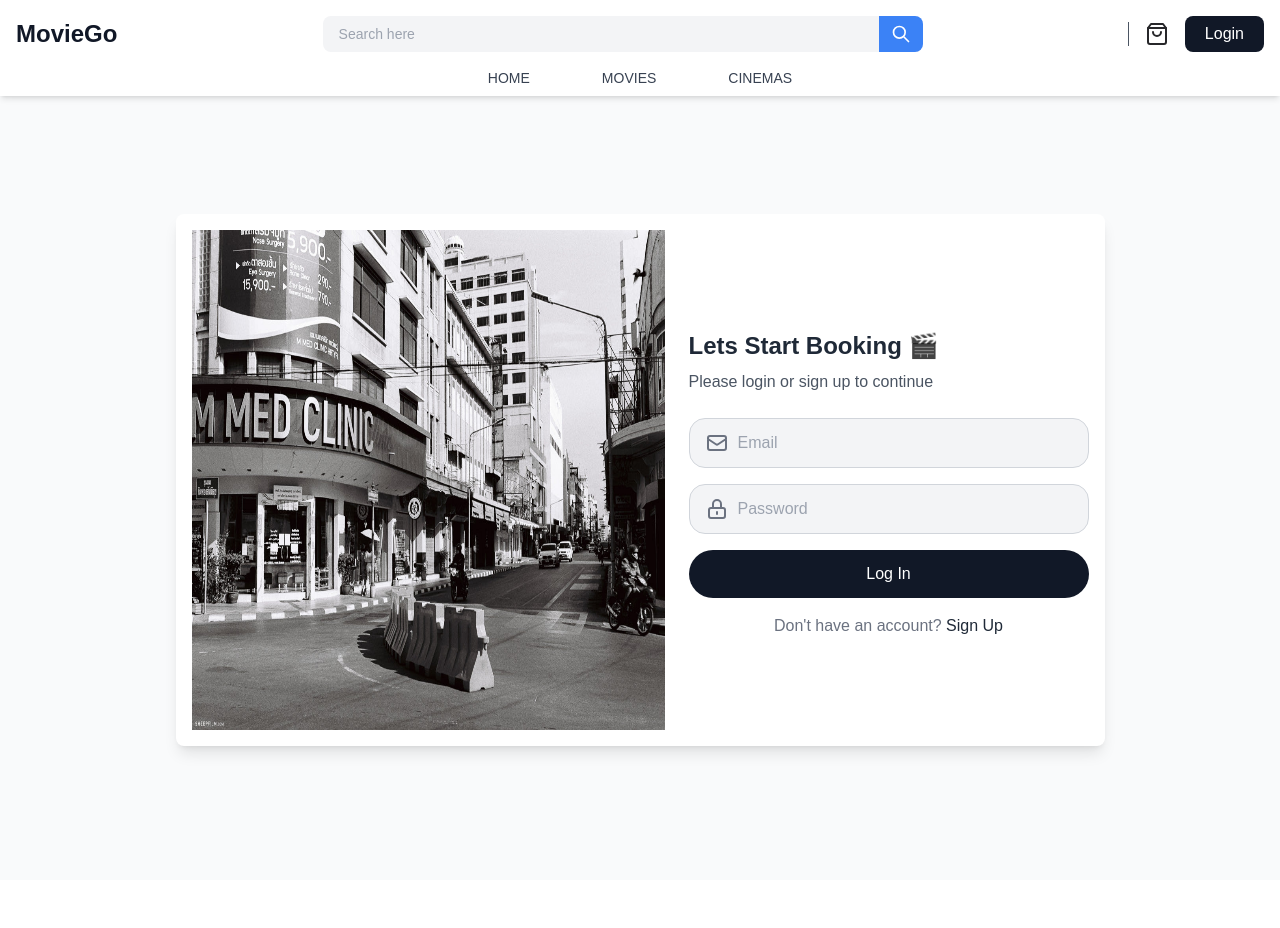
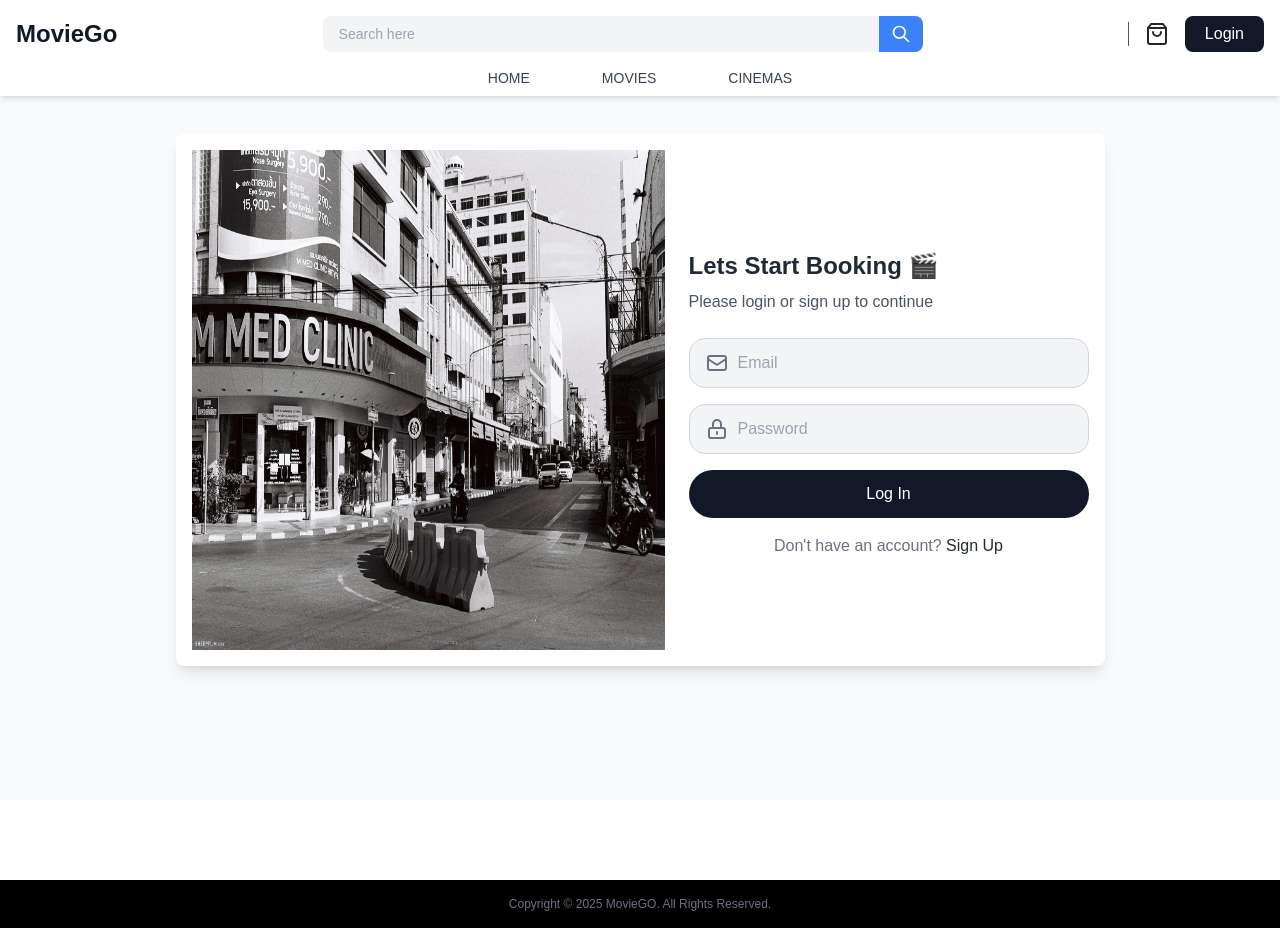
Before and after one commit to amesupakorn/MoviGo, a Next.js app in the folder movie-booking/: page /client/auth/login in a window 1280 px wide. Before the commit the page ends 880 px from the top, so only its background shows below. Built offline with nearby package versions, Linux system fonts and the light colour scheme.

Commit message:
merge branch front

```diff
--- a/movie-booking/app/client/layout.tsx
+++ b/movie-booking/app/client/layout.tsx
@@ -4,6 +4,7 @@ import { useEffect, useState } from "react";
 import Navbar from "../components/nav";
 import { useAlert } from "@/app/context/AlertContext";
 import LoadTwo from "@/app/components/ui/loading/loadTwo";
+import Footer from "../components/Footer";
 
 export default function Layout({ children }: { children: React.ReactNode }) {
   const [loading, setLoading] = useState(true);
@@ -26,15 +27,18 @@ export default function Layout({ children }: { children: React.ReactNode }) {
 
 
   return (
+    <div>
+      <div className="flex min-h-screen flex-col md:flex-row md:overflow-hidden">
+          {loading && <LoadTwo />}
 
-    <div className="flex min-h-screen flex-col md:flex-row md:overflow-hidden">
-        {loading && <LoadTwo />}
+        <div className="">
+          <Navbar />
+        </div>
 
-      <div className="">
-        <Navbar />
+        <div className="flex-grow md:overflow-y-auto">{children}</div>
+
       </div>
-
-      <div className="flex-grow md:overflow-y-auto mt-20">{children}</div>
+    <Footer />
     </div>
   );
 }
--- /dev/null
+++ b/movie-booking/app/components/Footer.tsx
@@ -0,0 +1,16 @@
+"use client";
+
+const Footer = () => {
+    return (
+      <footer className="bg-black text-white mt-20 py-4">
+
+
+
+        <div className="text-center text-xs text-gray-500">
+          Copyright © {new Date().getFullYear()} MovieGO. All Rights Reserved.
+        </div>
+      </footer>
+    );
+  };
+
+  export default Footer;
--- a/movie-booking/app/components/MovieBanner.tsx
+++ b/movie-booking/app/components/MovieBanner.tsx
@@ -44,7 +44,7 @@ const MovieBanner: React.FC<MovieBannerProps> = ({ movies }) => {
     }, [movies]);
 
     return (
-        <div className="relative w-full h-[350px] md:h-[450px] lg:h-[600px] overflow-hidden">
+        <div className="relative w-full h-[250px] max-sm:h-[300px] sm:h-[400px] md:h-[500px] lg:h-[600px] overflow-hidden">
             <div className="carousel w-full h-full relative">
                 {movies.map((movie, index) => (
                     <div
@@ -57,7 +57,7 @@ const MovieBanner: React.FC<MovieBannerProps> = ({ movies }) => {
 
                         {/* ✅ Overlay Content */}
                         <div className="absolute bottom-4 left-4 p-4 rounded-lg text-white text-left mb-5">
-                            <h1 className="text-3xl lg:text-3xl font-bold max-w-2xl">{movie.title}</h1>
+                            <h1 className="text-xl sm:text-xl md:text-3xl lg:text-3xl font-bold max-w-2xl">{movie.title}</h1>
                             <div className="flex items-center space-x-4 text-sm text-gray-200">
 
                                 {moviesDetail[movie.id]?.runtime && (
@@ -66,9 +66,9 @@ const MovieBanner: React.FC<MovieBannerProps> = ({ movies }) => {
                                 <span className="text-gray-400">|</span>
 
                                 {moviesDetail[movie.id]?.genres && (
-                                    <span>{moviesDetail[movie.id]?.genres.map(g => g.name).join("/")}</span>
+                                    <span className="hidden sm:block">{moviesDetail[movie.id]?.genres.map(g => g.name).join("/")}</span>
                                 )}
-                                <span className="text-gray-400">|</span>
+                                <span className="text-gray-400 hidden sm:inline">|</span>
 
                                 {movie.release_date && (
                                     <span>{format(new Date(movie.release_date), "d MMMM yyyy")}</span>
```
Also changed, not shown: movie-booking/public/uploads/default_profile.jpg (added).
